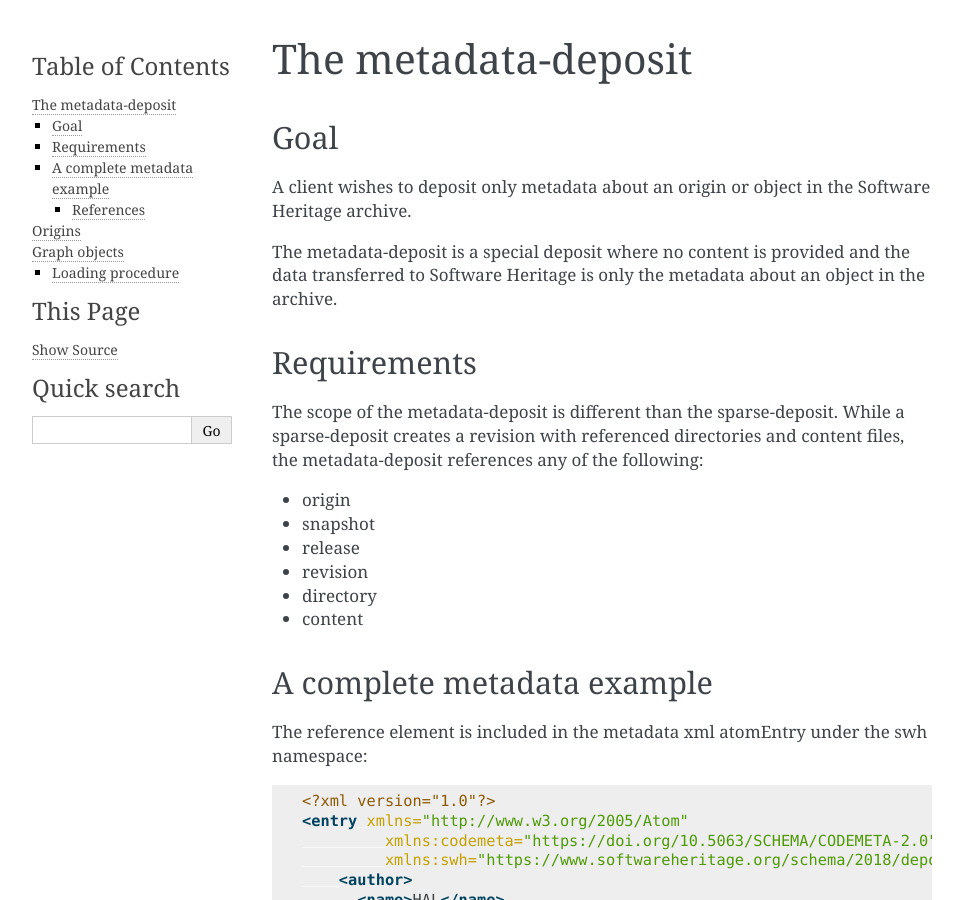
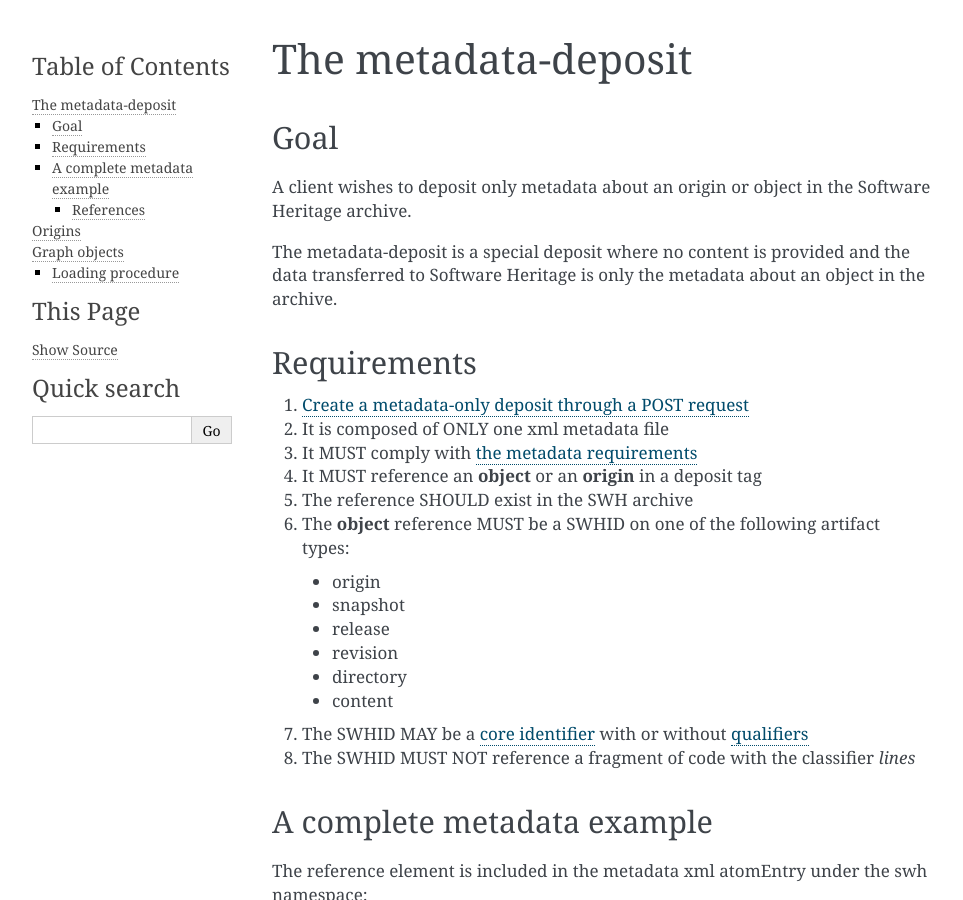
Before and after one commit to SoftwareHeritage/swh-deposit, a Sphinx documentation site: the page built from docs/specs/spec-meta-deposit.rst, in a window 1280 px wide and 900 px high. Shown: the whole window, without its empty margins (148-1111 px from the left). Built offline with Sphinx 7.4.7, drawn with Linux system fonts in a browser that asks for light colours; pages that are not in the unit, such as notebooks, are missing from menus.

Commit message:
spec-meta-deposit: Update metadata-only deposit requirements
Related to T2541

```diff
--- a/docs/conf.py
+++ b/docs/conf.py
@@ -6,3 +6,5 @@
 django.setup()
 
 from swh.docs.sphinx.conf import *  # NoQA
+
+extensions = ["sphinx.ext.autosectionlabel"]
--- a/docs/specs/spec-meta-deposit.rst
+++ b/docs/specs/spec-meta-deposit.rst
@@ -12,18 +12,24 @@
 
 Requirements
 ------------
-The scope of the metadata-deposit is different than the
-sparse-deposit. While a sparse-deposit creates a revision with referenced
-directories and content files, the metadata-deposit references any of the
-following:
 
-- origin
-- snapshot
-- release
-- revision
-- directory
-- content
+1. :ref:`Create a metadata-only deposit through a POST request<Create deposit>`
+2. It is composed of ONLY one xml metadata file
+3. It MUST comply with :ref:`the metadata requirements<Metadata Requirements>`
+4. It MUST reference an **object** or an **origin** in a deposit tag
+5. The reference SHOULD exist in the SWH archive
+6. The **object** reference MUST be a SWHID on one of the following artifact types:
+ - origin
+ - snapshot
+ - release
+ - revision
+ - directory
+ - content
+7. The SWHID MAY be a `core identifier`_ with or without `qualifiers`_
+8. The SWHID MUST NOT reference a fragment of code with the classifier `lines`
 
+.. _core identifier: https://docs.softwareheritage.org/devel/swh-model/persistent-identifiers.html#core-identifiers
+.. _qualifiers: https://docs.softwareheritage.org/devel/swh-model/persistent-identifiers.html#qualifiers
 
 A complete metadata example
 ---------------------------
```
